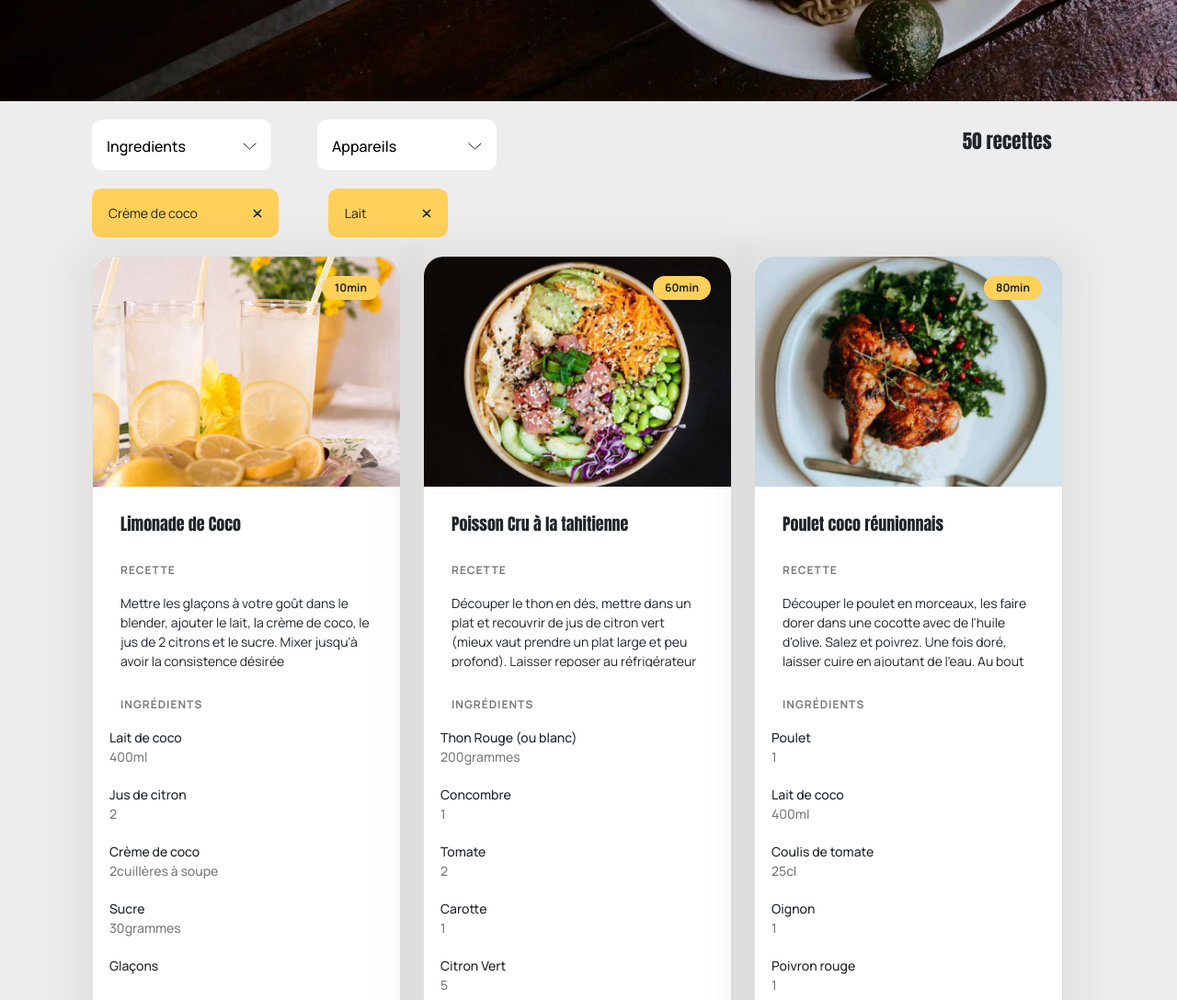
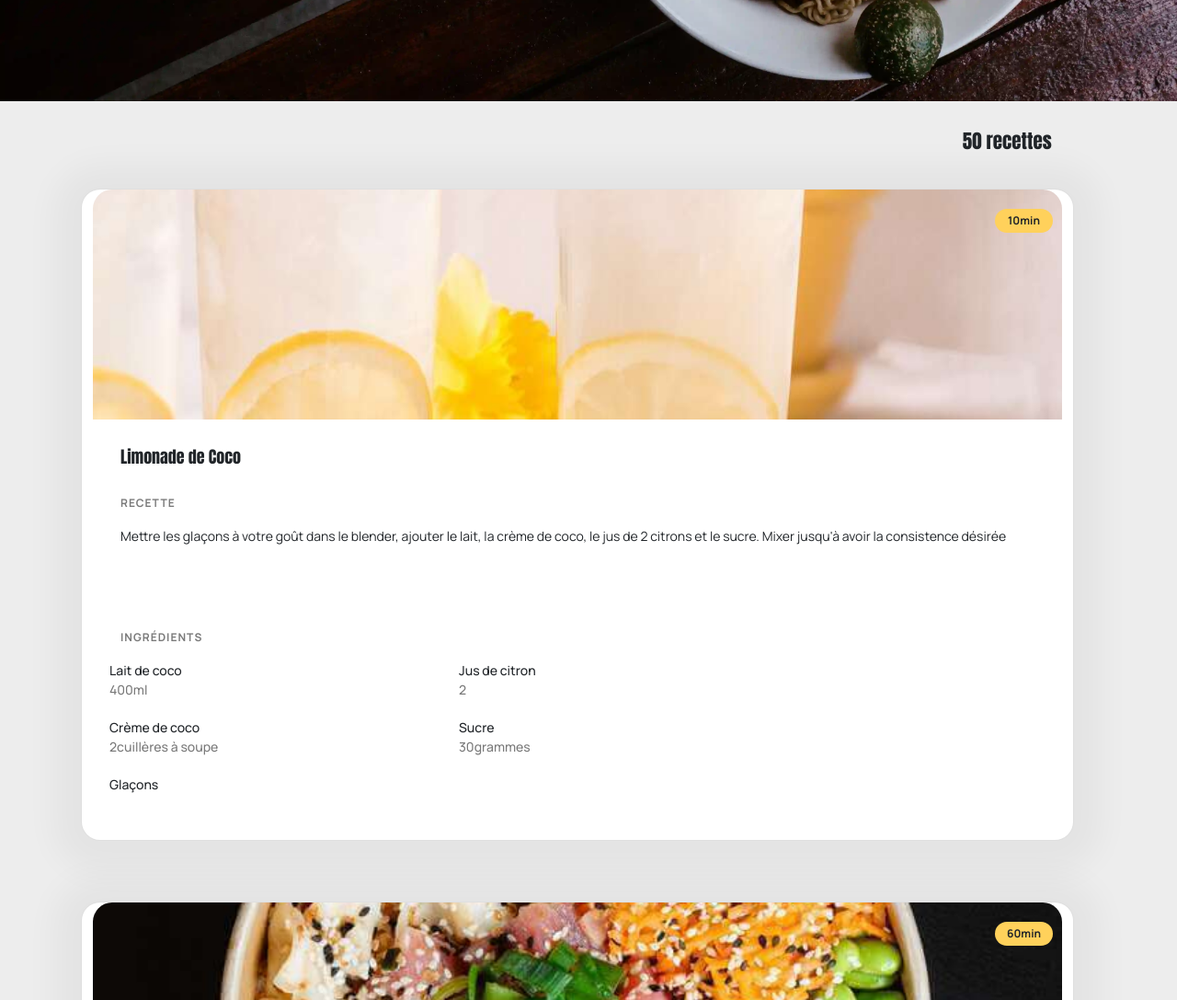
Before and after one commit to rockethelll/Les_petits_plats, a website with bundled scripts: page index.html in a window 1280 px wide. Shown: the part 560-1647 px from the top of the page at 92% size. Built offline with nearby package versions, Linux system fonts and the light colour scheme.

Commit message:
move the initilisation of all cards, and refacto

```diff
--- a/index.html
+++ b/index.html
@@ -56,26 +56,26 @@
         </div>
         <h2 class="total-recipes"></h2>
     </section>
-    <div class="container-fluid selected-items">
-        <div class="row">
-            <div class="list-items">
-                <div class="item">
-                    <p>Crème de coco</p>
-                    <svg xmlns="http://www.w3.org/2000/svg" width="14" height="13" viewBox="0 0 14 13" fill="none">
-                        <path d="M12 11.5L7 6.5M7 6.5L2 1.5M7 6.5L12 1.5M7 6.5L2 11.5" stroke="#1B1B1B" stroke-width="2.16667" stroke-linecap="round" stroke-linejoin="round"/>
-                    </svg>
-                </div>
-            </div>
-            <div class="list-items">
-                <div class="item">
-                    <p>Lait</p>
-                    <svg xmlns="http://www.w3.org/2000/svg" width="14" height="13" viewBox="0 0 14 13" fill="none">
-                        <path d="M12 11.5L7 6.5M7 6.5L2 1.5M7 6.5L12 1.5M7 6.5L2 11.5" stroke="#1B1B1B" stroke-width="2.16667" stroke-linecap="round" stroke-linejoin="round"/>
-                    </svg>
-                </div>
-            </div>
-        </div>
-    </div>
+<!--    <div class="container-fluid selected-items">-->
+<!--        <div class="row">-->
+<!--            <div class="list-items">-->
+<!--                <div class="item">-->
+<!--                    <p>Crème de coco</p>-->
+<!--                    <svg xmlns="http://www.w3.org/2000/svg" width="14" height="13" viewBox="0 0 14 13" fill="none">-->
+<!--                        <path d="M12 11.5L7 6.5M7 6.5L2 1.5M7 6.5L12 1.5M7 6.5L2 11.5" stroke="#1B1B1B" stroke-width="2.16667" stroke-linecap="round" stroke-linejoin="round"/>-->
+<!--                    </svg>-->
+<!--                </div>-->
+<!--            </div>-->
+<!--            <div class="list-items">-->
+<!--                <div class="item">-->
+<!--                    <p>Lait</p>-->
+<!--                    <svg xmlns="http://www.w3.org/2000/svg" width="14" height="13" viewBox="0 0 14 13" fill="none">-->
+<!--                        <path d="M12 11.5L7 6.5M7 6.5L2 1.5M7 6.5L12 1.5M7 6.5L2 11.5" stroke="#1B1B1B" stroke-width="2.16667" stroke-linecap="round" stroke-linejoin="round"/>-->
+<!--                    </svg>-->
+<!--                </div>-->
+<!--            </div>-->
+<!--        </div>-->
+<!--    </div>-->
     <section class="container-fluid gallery row"></section>
 </main>
 <script type="module" src="./src/scripts/index.js"></script>
--- a/src/css/style.css
+++ b/src/css/style.css
@@ -231,45 +231,45 @@ section.filters .filters-container {
 /*-------------------------*/
 /* Items selected on filter*/
 /*-------------------------*/
-.selected-items {
-    width: 100%;
-}
-.selected-items .row {
-    display: flex;
-    align-items: center;
-}
+/*.selected-items {*/
+/*    width: 100%;*/
+/*}*/
+/*.selected-items .row {*/
+/*    display: flex;*/
+/*    align-items: center;*/
+/*}*/
 
-.selected-items .row > * {
-    width: auto;
-}
+/*.selected-items .row > * {*/
+/*    width: auto;*/
+/*}*/
 
-.selected-items .list-items {
-    margin-right: 30px;
-    margin-bottom: 20px;
-}
+/*.selected-items .list-items {*/
+/*    margin-right: 30px;*/
+/*    margin-bottom: 20px;*/
+/*}*/
 
-.selected-items .item {
-    display: flex;
-    align-items: center;
-    justify-content: space-between;
-    padding: 17px 18px;
-    background: var(--color-tertiary);
-    border-radius: 10px;
-    height: 53px;
-    width: auto
-}
-.selected-items .item p {
-    margin: 0;
-    padding-right: 60px;
-    font-size: 14px;
-}
+/*.selected-items .item {*/
+/*    display: flex;*/
+/*    align-items: center;*/
+/*    justify-content: space-between;*/
+/*    padding: 17px 18px;*/
+/*    background: var(--color-tertiary);*/
+/*    border-radius: 10px;*/
+/*    height: 53px;*/
+/*    width: auto*/
+/*}*/
+/*.selected-items .item p {*/
+/*    margin: 0;*/
+/*    padding-right: 60px;*/
+/*    font-size: 14px;*/
+/*}*/
 
-.selected-items .item svg {
-    width: 10px;
-    height: 10px;
-    cursor: pointer;
-    stroke: black;
-}
+/*.selected-items .item svg {*/
+/*    width: 10px;*/
+/*    height: 10px;*/
+/*    cursor: pointer;*/
+/*    stroke: black;*/
+/*}*/
 
 /*-------*/
 /* Cards */
--- a/src/scripts/index.js
+++ b/src/scripts/index.js
@@ -1,5 +1,4 @@
 import { recipes } from '../data/recipes.js'
-import Card from './templates/Card.js'
 import filterByName from './utils/mainFilter.js'
 import { cleanSearch, resetFilter } from './utils/cleanInputSearch.js'
 import {getUniqueAndSortedAppliances, createDropdown, getUniqueAndSortedIngredients} from "./templates/filterByTag.js";
@@ -7,34 +6,15 @@ import {getUniqueAndSortedAppliances, createDropdown, getUniqueAndSortedIngredie
 const btnReset = document.querySelector('.clean-search')
 btnReset.addEventListener('click', resetFilter)
 
-const gallerySection = document.querySelector('.gallery')
-
 const ingredientsContainer = document.querySelector('.ingredients-container');
 const ustensilsContainer = document.querySelector('.ustensils-container');
 
-
-export async function displayCard (data) {
-  gallerySection.innerHTML = ''
-
-  data.forEach((item) => {
-    const card = new Card(item)
-    const cardElement = card.generateElement()
-
-    const cardContainer = document.createElement('div')
-    cardContainer.classList.add('col-12', 'col-md-6', 'col-lg-4', 'd-flex')
-    cardContainer.appendChild(cardElement)
-
-    gallerySection.appendChild(cardContainer)
-  })
-}
-
 const init = async () => {
   resetFilter()
-  displayCard(recipes)
   cleanSearch()
   filterByName(recipes)
-  createDropdown('Ingredients', getUniqueAndSortedIngredients(recipes), ingredientsContainer)
-  createDropdown('Appareils', getUniqueAndSortedAppliances(recipes), ustensilsContainer)
+  // createDropdown('Ingredients', getUniqueAndSortedIngredients(recipes), ingredientsContainer)
+  // createDropdown('Appareils', getUniqueAndSortedAppliances(recipes), ustensilsContainer)
 }
 
 init()
--- a/src/scripts/templates/Card.js
+++ b/src/scripts/templates/Card.js
@@ -1,3 +1,5 @@
+import {recipes} from "../../data/recipes.js";
+
 export default class Card {
   constructor ({
                  id, image, name, servings, ingredients, time, description, appliance, ustensils
@@ -14,6 +16,9 @@ export default class Card {
   }
 
   generateElement () {
+    const cardContainer = document.createElement('div')
+    cardContainer.classList.add('col-12', 'col-md-6', 'col-lg-4', 'd-flex')
+
     const cardElement = document.createElement('div')
     cardElement.classList.add('card')
     cardElement.setAttribute('data-id', `${this.id}`)
@@ -74,7 +79,15 @@ export default class Card {
     cardElement.appendChild(cardImage)
     cardElement.appendChild(badgeSpan)
     cardElement.appendChild(cardBody)
+    cardContainer.appendChild(cardElement)
 
     return cardElement
   }
 }
+
+const gallerySection = document.querySelector('.gallery');
+recipes.forEach(recipe => {
+  const card = new Card(recipe);
+  const recipeCard = card.generateElement();
+  gallerySection.appendChild(recipeCard);
+})
```
